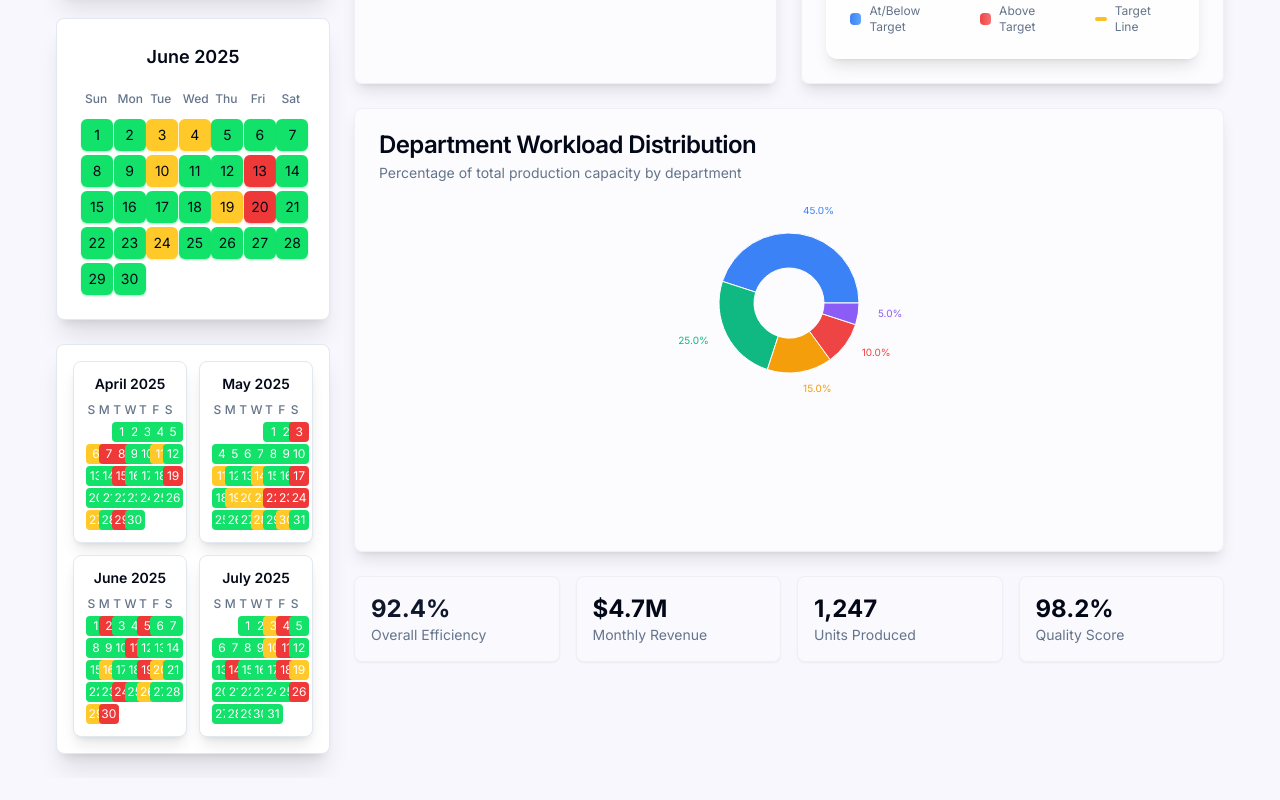
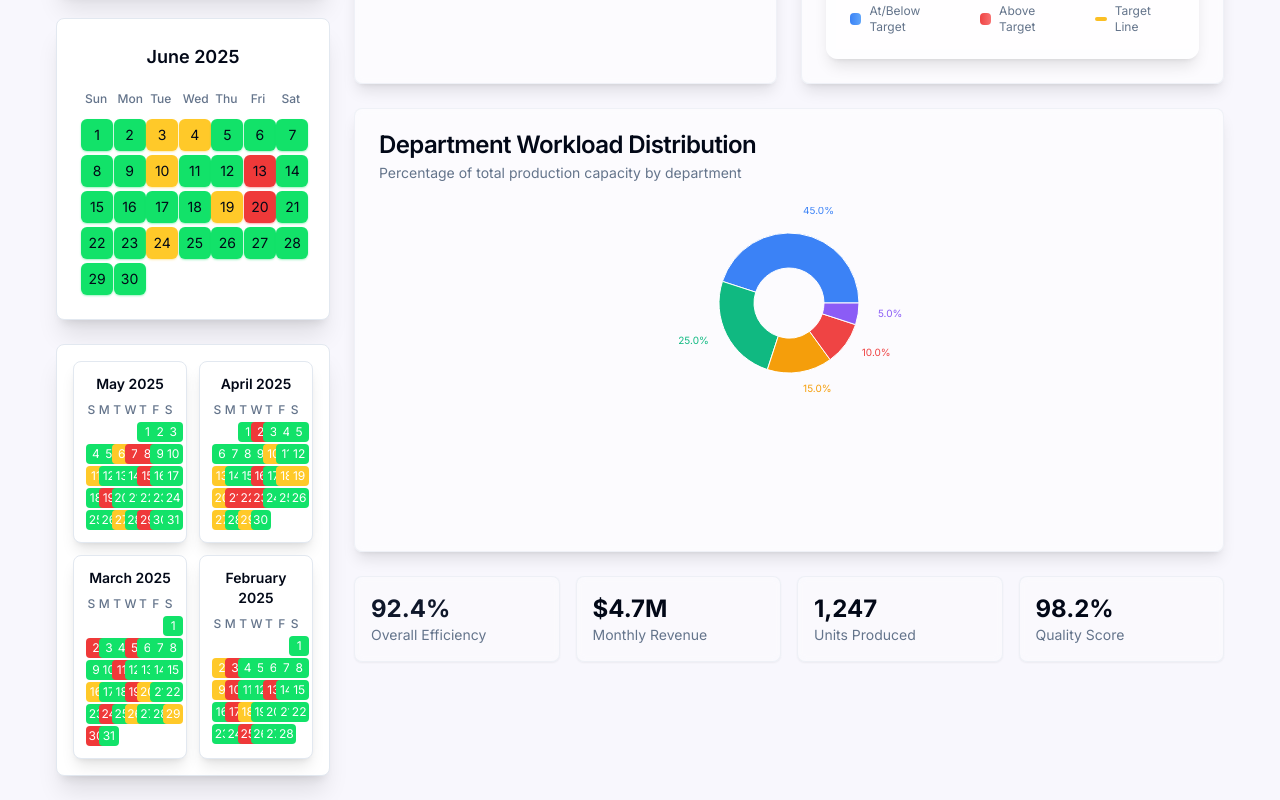
Before and after one commit to ElliotDrel/Daily-OPS-Meeting-Dashboard, a React (Vite) app: page /graph-view in a window 1280 px wide. Shown: the part 545-1345 px from the top of the page. Before the commit the page ends 1323 px from the top, so only its background shows below. Built offline with nearby package versions, Linux system fonts and the light colour scheme.

Commit message:
Refactor mini calendar data generation in CalendarGraphs component
Updated the mini calendar data generation logic to use a predefined array of month offsets, improving code readability and maintainability. This change enhances the clarity of the data generation process for the mini calendars.

```diff
--- a/src/components/dashboard/CalendarGraphs.tsx
+++ b/src/components/dashboard/CalendarGraphs.tsx
@@ -91,9 +91,11 @@ const generateFourMonthRollingSquares = () => {
 
 // Generate data for 4 mini calendars
 const generateMiniCalendarData = () => {
+  // Order: top left (2 months ago), top right (3 months ago), bottom left (4 months ago), bottom right (5 months ago)
+  const monthOffsets = [2, 3, 4, 5];
   const miniCalendarData: Array<{targetDate: Date; squaresData: Array<{status: string; date: string; value: number; label?: string}>}> = [];
 
-  for (let monthOffset = 3; monthOffset >= 0; monthOffset--) {
+  for (const monthOffset of monthOffsets) {
     const targetMonth = subMonths(new Date(), monthOffset);
     const daysInMonth = new Date(targetMonth.getFullYear(), targetMonth.getMonth() + 1, 0).getDate();
 
```
